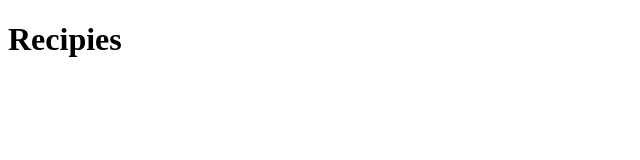
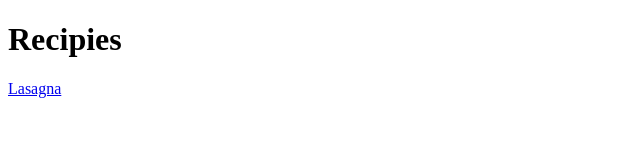
Before and after one commit to AbhinabhB/my_recipies, a plain HTML site: page index.html in a window 1280 px wide. Shown: the full height of the page, 0-640 px from the left. Drawn offline with Linux system fonts and the light colour scheme.

Commit message:
created link to lasagna.html

```diff
--- a/index.html
+++ b/index.html
@@ -7,5 +7,6 @@
 </head>
 <body>
     <h1>Recipies</h1>
+    <a href="./recipies/lasagna.html" rel="noopener noreferer">Lasagna</a>
 </body>
 </html>
```
